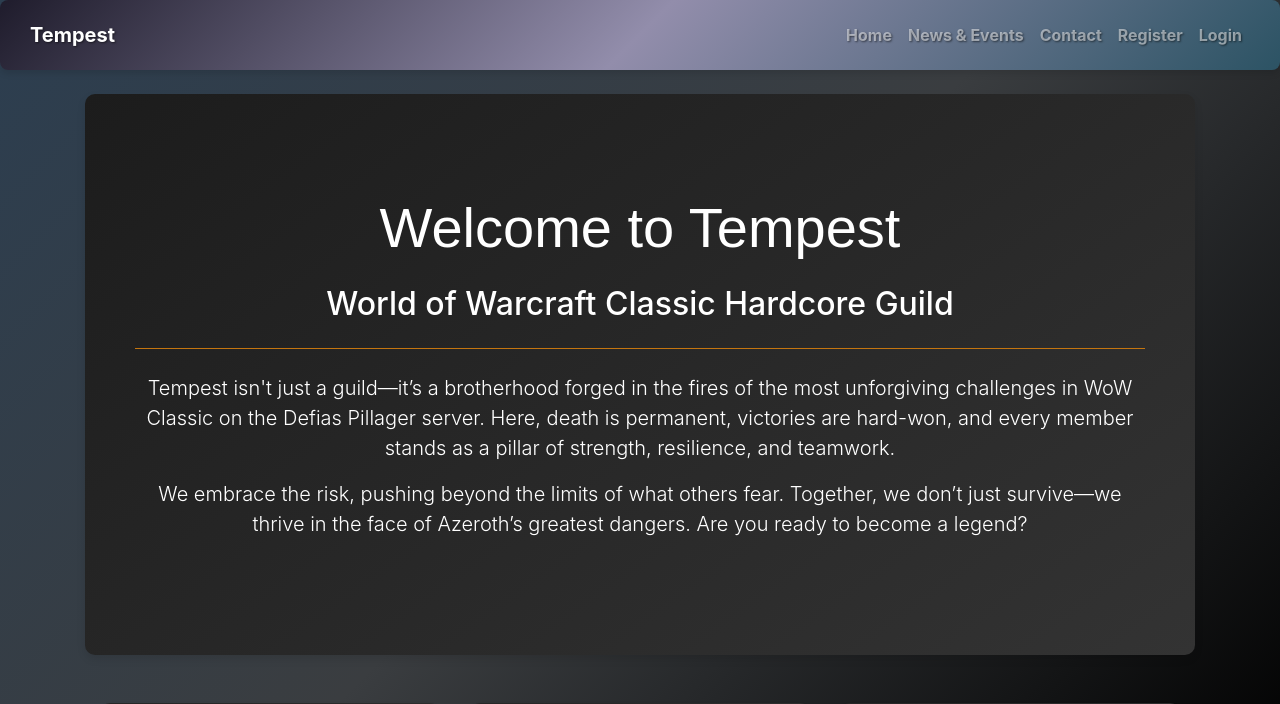
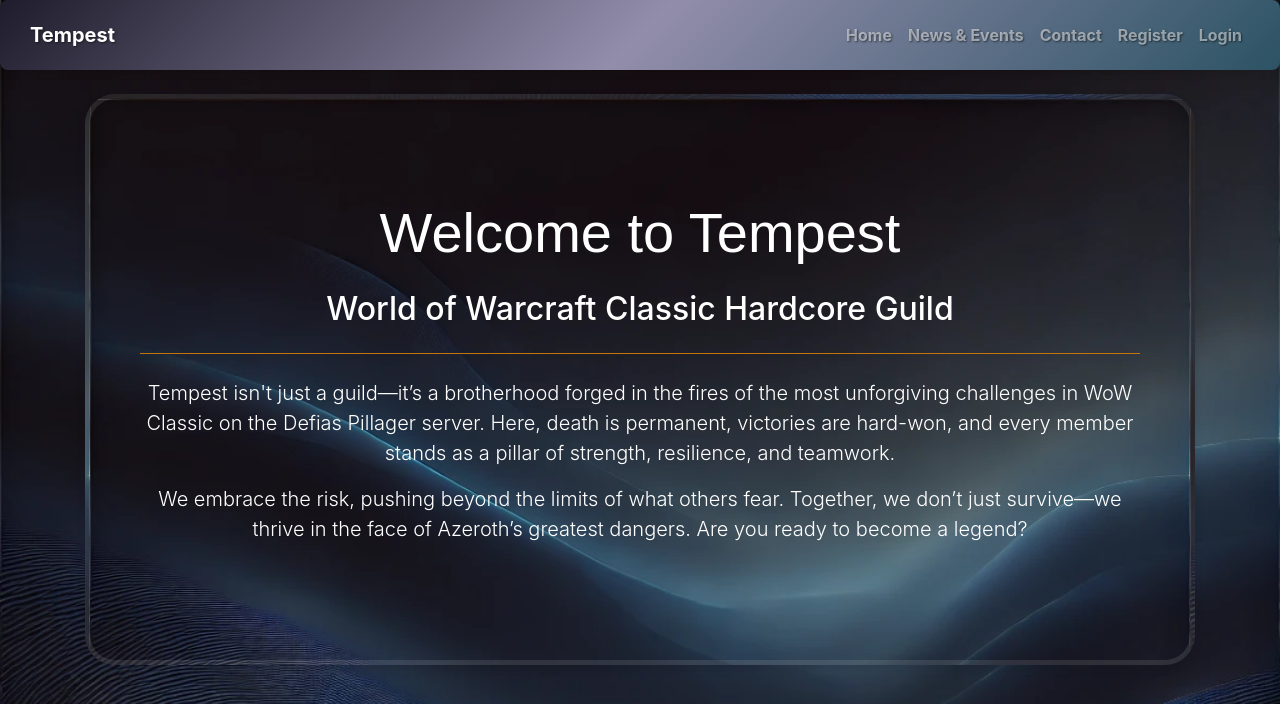
Before and after one commit to timelessxi/tempestguild, a Node server app: page / in a window 1280 px wide. Shown: the top 704 px of the page. Run offline with Node 20, Linux system fonts and the light colour scheme; grey boxes are pictures that could not be loaded.

Commit message:
Updated background image, thickened card borders, and applied more rounded corners to cards

```diff
--- a/public/styles/styles.css
+++ b/public/styles/styles.css
@@ -15,7 +15,9 @@
 body {
     height: 100%;
     margin: 0;
-    background: linear-gradient(135deg, #2c3e50, #3a3d40, #000000);
+    background-image: url('/images/jumbotron-bg.webp');
+    background-size: cover;
+    /* background: linear-gradient(135deg, #2c3e50, #3a3d40, #000000); */
     color: white;
 }
 
@@ -66,8 +68,11 @@
 
 /* Jumbotron Styles */
 .jumbotron {
-    background: linear-gradient(145deg, #1c1c1c, #333333);
-    border-radius: 10px;
+    background-image: url('/images/jumbotron-bg.webp');
+    background-size: cover;
+    /* background: linear-gradient(145deg, #1c1c1c, #333333); */
+    border-radius: 30px;
+    border: 5px solid rgba(255, 255, 255, 0.1);
     padding: 100px 50px;
     margin: 0 auto;
     box-shadow: 0 4px 8px rgba(0, 0, 0, 0.1);
@@ -76,7 +81,8 @@
 
 /* Card Styles */
 .card {
-    border-radius: 10px;
+    border-radius: 30px;
+    border: 5px solid rgba(255, 255, 255, 0.1);
     transition: transform 0.3s ease, box-shadow 0.3s ease;
     background: linear-gradient(145deg, #1c1c1c, #333333);
     color: white;
```
Also changed, not shown: public/images/abstract.webp (added), public/images/camp.png (added), public/images/group.png (added), public/images/guild.png (added), public/images/jumbotron-bg.webp (added), public/images/storm.webp (added).
